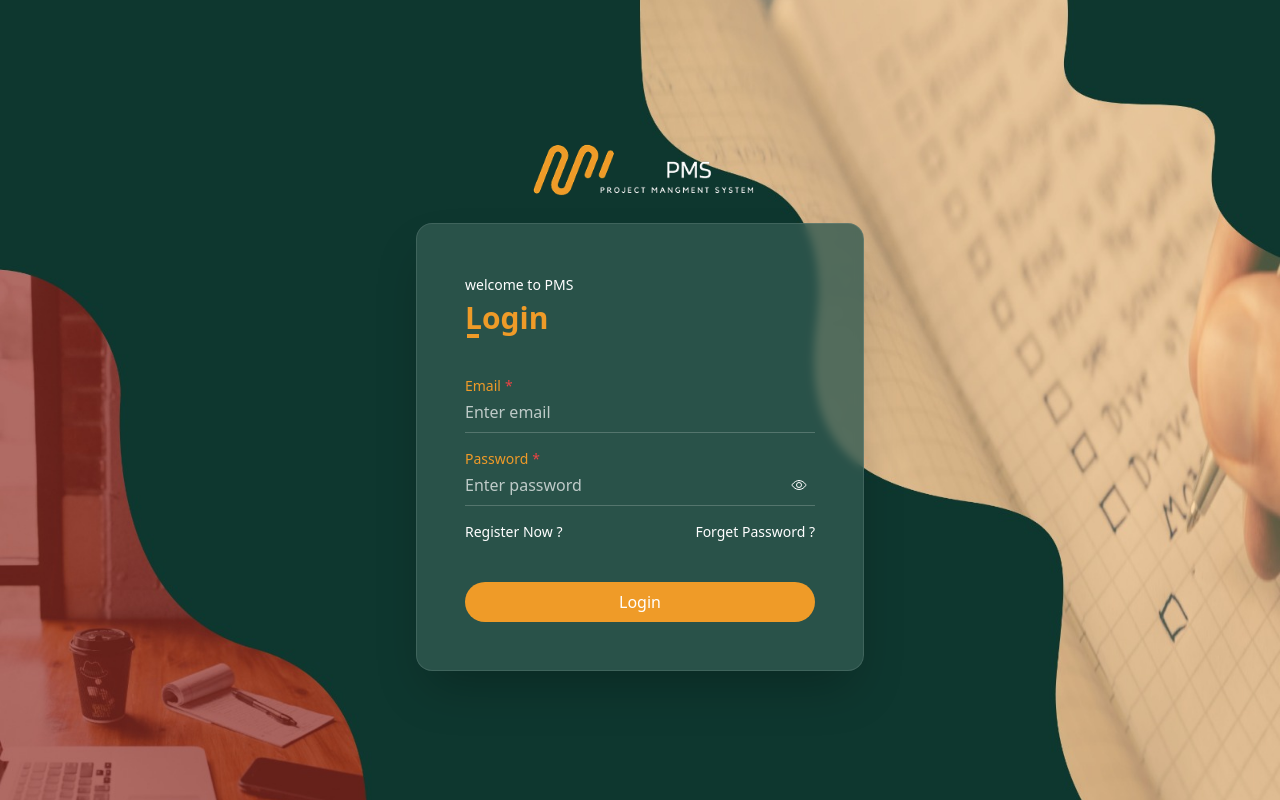
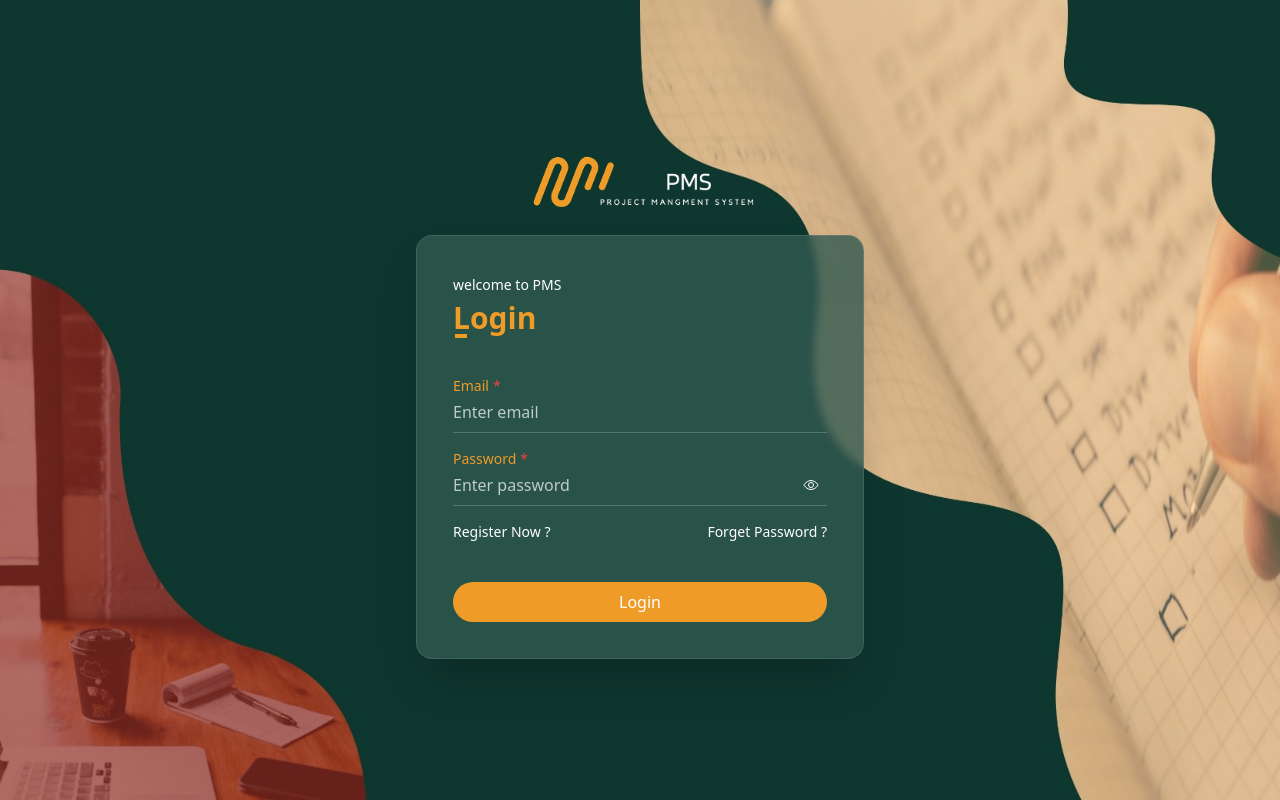
Before and after one commit to Gamalebrahim13/BMS, a React (Vite) app: page / in a window 1280 px wide. Built offline with nearby package versions, Linux system fonts and the light colour scheme.

Commit message:
fix register padding

```diff
--- a/src/modules/Shared/Components/AuthLayout/AuthLayout.tsx
+++ b/src/modules/Shared/Components/AuthLayout/AuthLayout.tsx
@@ -33,7 +33,7 @@ export default function AuthLayout() {
         </div>
 
         {/* CARD */}
-        <div className="bg-[#315951cc] backdrop-blur-sm rounded-2xl p-12 shadow-2xl border border-white/10">
+        <div className="bg-[#315951cc] backdrop-blur-sm rounded-2xl p-9 shadow-2xl border border-white/10">
           <Outlet />
         </div>
       </div>
```
